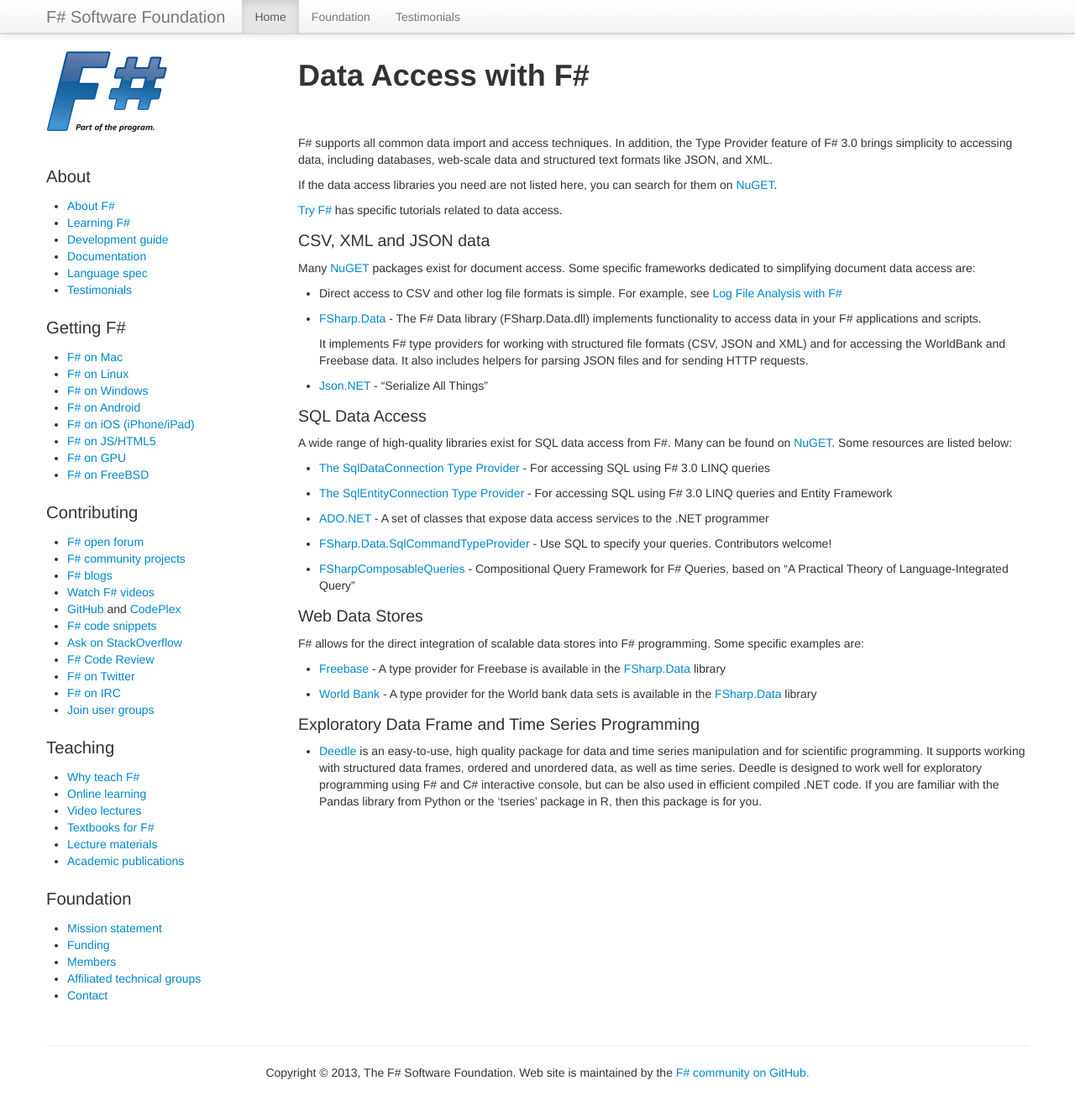
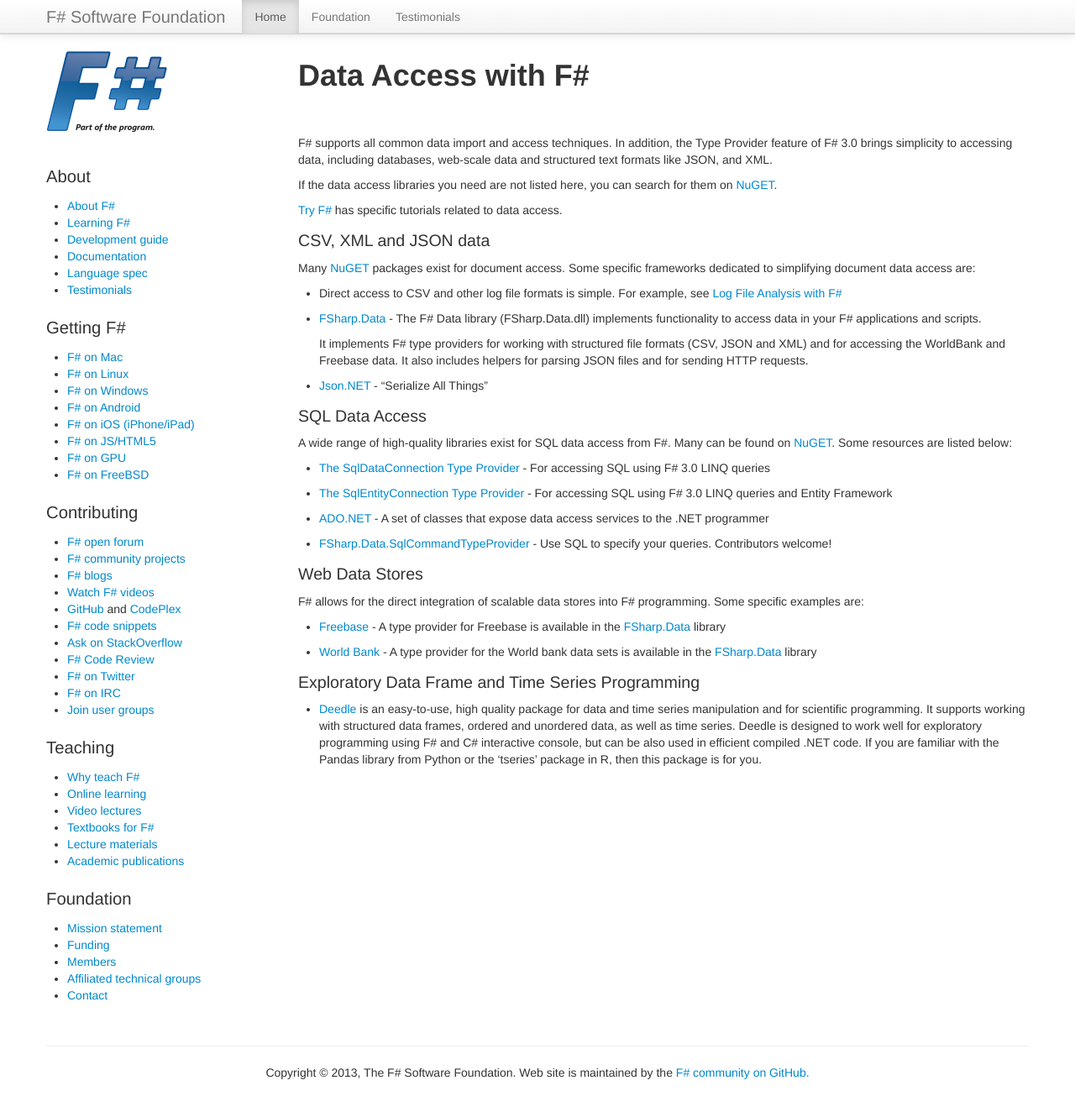
Before and after one commit to fsharp/fsharp.org, a Jekyll site: the page built from data-access/index.md, in a window 1280 px wide and 1337 px high. Shown: the top 1324 px of the window at 84% size. Built offline with Jekyll 4.4.1, drawn with Linux system fonts in a browser that asks for light colours; nearby versions of some CDN libraries; some web fonts are replaced; comment, search, counter and statistics services are not loaded.

Commit message:
Remove FSharpComposableQueries until it is ready

```diff
--- a/data-access/index.md
+++ b/data-access/index.md
@@ -33,7 +33,6 @@
  * [The SqlEntityConnection Type Provider](http://msdn.microsoft.com/en-us/library/hh361035.aspx) - For accessing SQL using F# 3.0 LINQ queries and Entity Framework
  * [ADO.NET](http://msdn.microsoft.com/en-us/library/aa286484.aspx) - A set of classes that expose data access services to the .NET programmer
  * [FSharp.Data.SqlCommandTypeProvider](https://github.com/dmitry-a-morozov/FSharp.Data.SqlCommandTypeProvider) - Use SQL to specify your queries. Contributors welcome!
- * [FSharpComposableQueries](http://fsharp.github.io/FSharpComposableQuery/) - Compositional Query Framework for F# Queries, based on "A Practical Theory of Language-Integrated Query"
 
 ### Web Data Stores
 
```
